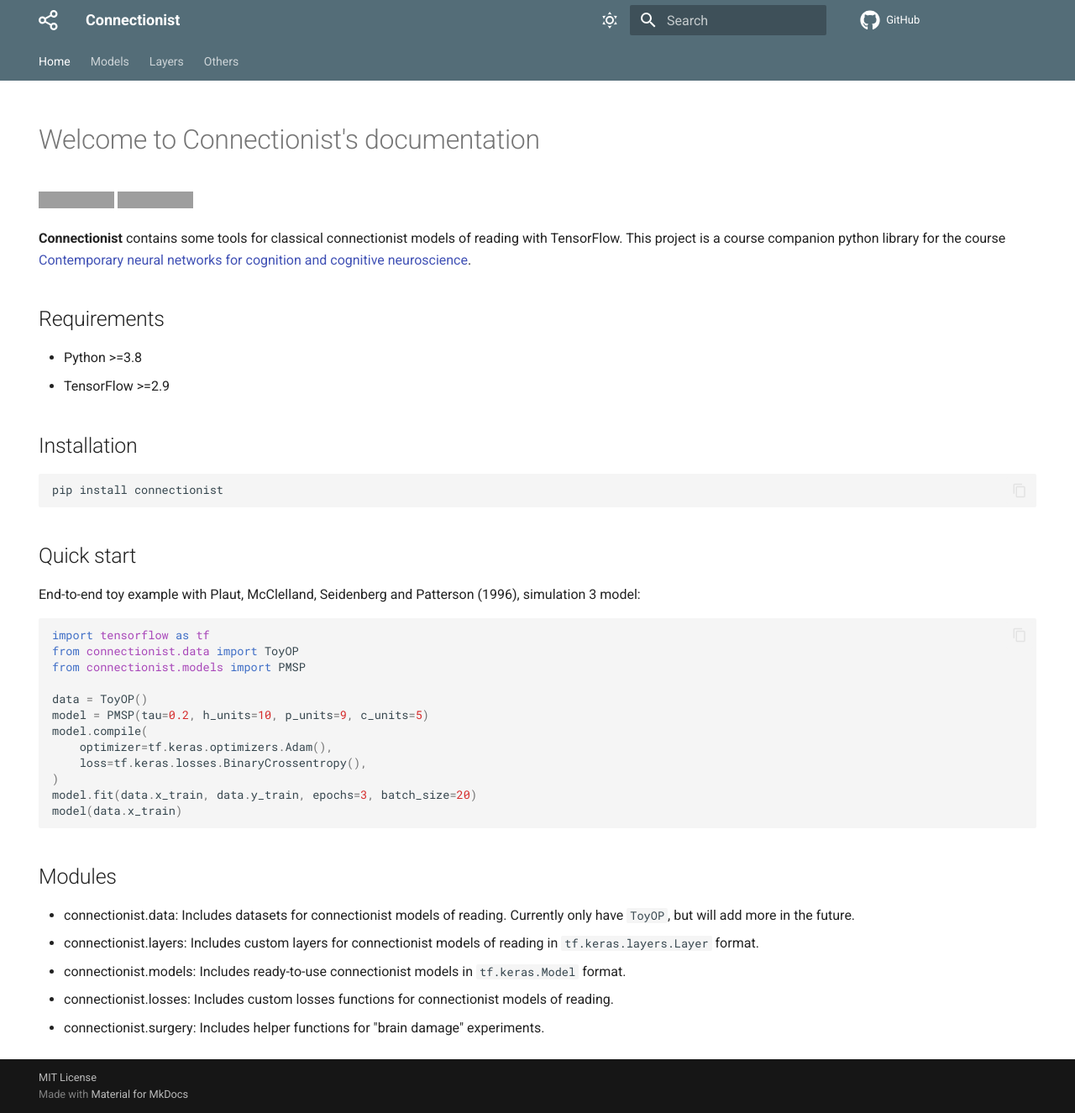
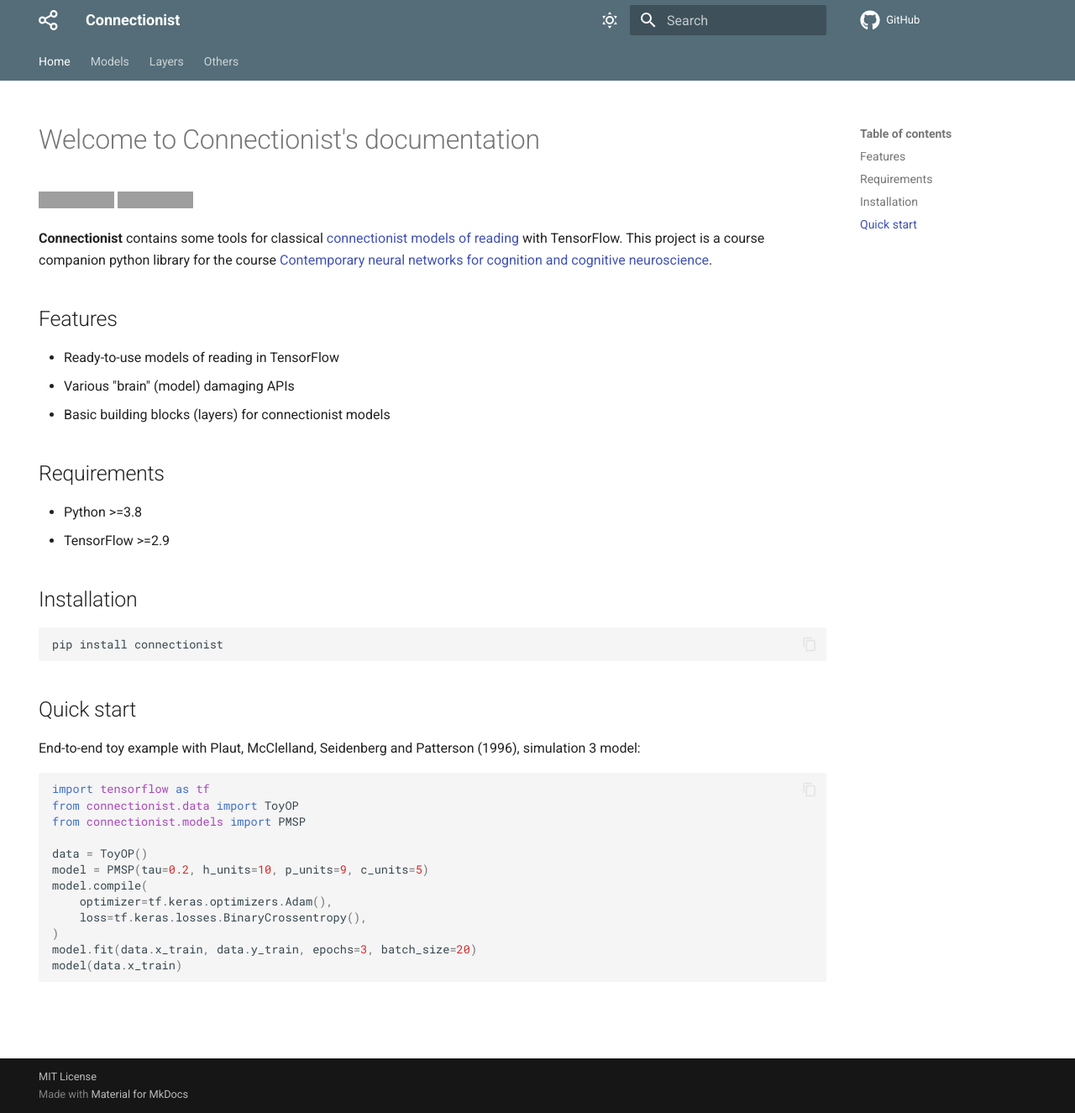
Before and after one commit to JasonLo/connectionist, an MkDocs documentation site: the page built from docs/index.md, in a window 1280 px wide and 1325 px high. Shown: the whole window at 84% size. Built offline with MkDocs 1.6.1 and Material for MkDocs 9.7.7, drawn with Linux system fonts in a browser that asks for light colours; comment, search, counter and statistics services are not loaded; grey boxes are pictures that could not be loaded.

Commit message:
add docs in index

````diff
--- a/docs/index.md
+++ b/docs/index.md
@@ -9,7 +8,13 @@
 [![Github](https://img.shields.io/badge/Docs-Github.io-4051b5)](https://jasonlo.github.io/connectionist/)
 [![Read the Docs](https://img.shields.io/badge/Docs-Read%20the%20Docs-4051b5)](https://connectionist.readthedocs.io/en/latest/)
 
-**Connectionist** contains some tools for classical connectionist models of reading with TensorFlow. This project is a course companion python library for the course [Contemporary neural networks for cognition and cognitive neuroscience](https://drive.google.com/drive/folders/1ZNmK-W8bk3iIH6M5cYzhO_XGhCrxFXzL).
+**Connectionist** contains some tools for classical [connectionist models of reading](https://www.cnbc.cmu.edu/~plaut/papers/pdf/Plaut05chap.connModelsReading.pdf) with TensorFlow. This project is a course companion python library for the course [Contemporary neural networks for cognition and cognitive neuroscience](https://drive.google.com/drive/folders/1ZNmK-W8bk3iIH6M5cYzhO_XGhCrxFXzL).
+
+## Features
+
+- Ready-to-use models of reading in TensorFlow
+- Various "brain" (model) damaging APIs
+- Basic building blocks (layers) for connectionist models
 
 ## Requirements
 
@@ -40,11 +45,3 @@
 model.fit(data.x_train, data.y_train, epochs=3, batch_size=20)
 model(data.x_train)
 ```
-
-## Modules
-
-- connectionist.data: Includes datasets for connectionist models of reading. Currently only have `ToyOP`, but will add more in the future.
-- connectionist.layers: Includes custom layers for connectionist models of reading in `tf.keras.layers.Layer` format.
-- connectionist.models: Includes ready-to-use connectionist models in `tf.keras.Model` format.
-- connectionist.losses: Includes custom losses functions for connectionist models of reading.
-- connectionist.surgery: Includes helper functions for "brain damage" experiments.
````
Also changed, not shown: other parts of docs/index.md (+0 -1 lines).
